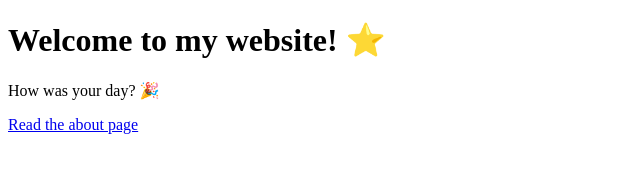
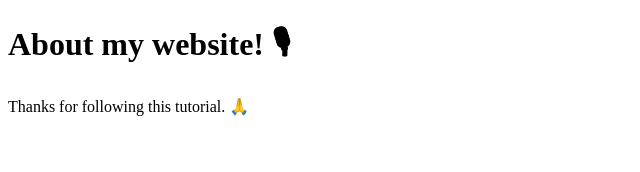
Before and after one commit to tuck295q/Tuck-cool-website, a plain HTML site: page about.html in a window 1280 px wide. Shown: the whole page, without its empty margins (0-640 px from the left). Drawn offline with Linux system fonts and the light colour scheme.

Commit message:
about.html

```diff
--- a/about.html
+++ b/about.html
@@ -1,11 +1,10 @@
 <!DOCTYPE html>
 <html>
    <head>
-      <title>My Cool Website</title>
+      <title>About - My Cool Website</title>
    </head>
    <body>
-      <h1>Welcome to my website! ⭐️</h1>
-      <p>How was your day? 🎉</p>
-      <a href="./about">Read the about page</a>
+      <h1>About my website! 🎙</h1>
+      <p>Thanks for following this tutorial. 🙏</p>
    </body>
 </html>
```
